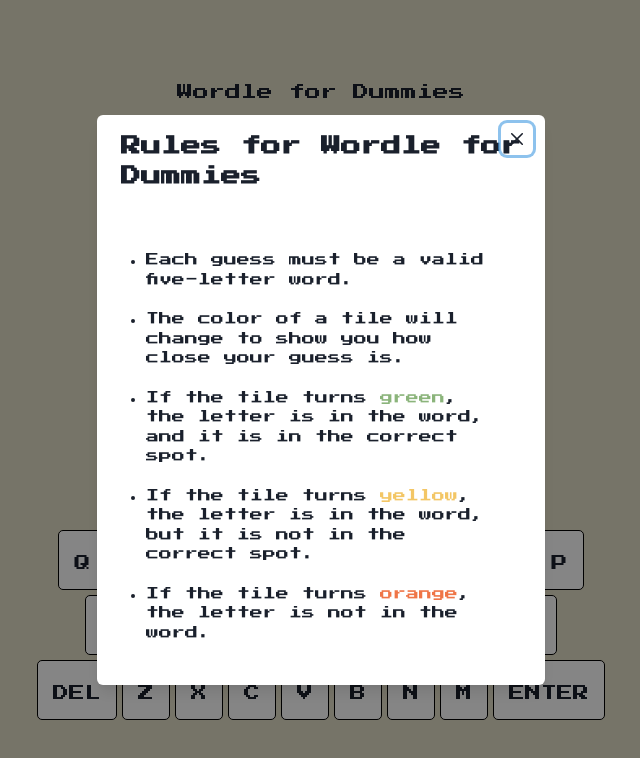
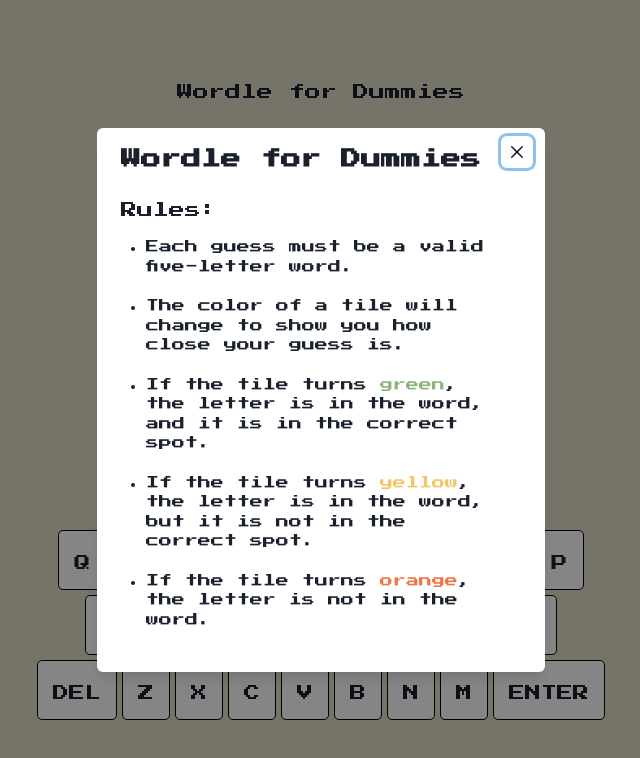
Before and after one commit to anagarango/WordleForDummies, a Next.js app: page / in a window 1280 px wide. Shown: the top 758 px of the page, without its empty margins (319-959 px from the left). Built offline with nearby package versions, Linux system fonts and the light colour scheme.

Commit message:
modal beginning update

```diff
--- a/src/app/page.tsx
+++ b/src/app/page.tsx
@@ -188,9 +188,10 @@
           <ModalCloseButton />
           {modalOpen.type == "beginning" &&
             <>
-              <ModalHeader>Rules for Wordle for Dummies</ModalHeader>
+              <ModalHeader>Wordle for Dummies</ModalHeader>
               <ModalBody>
-                <ul style={{padding:"25px", fontSize:"13px"}}>
+                <h4>Rules:</h4>
+                <ul style={{padding:"5px 25px 25px 25px", fontSize:"13px"}}>
                   <li style={{padding:"10px 0"}}>Each guess must be a valid five-letter word.</li>
                   <li style={{padding:"10px 0"}}>The color of a tile will change to show you how close your guess is.</li>
                   <li style={{padding:"10px 0"}}>If the tile turns <span style={{color:"#8BB47B"}}>green</span>, the letter is in the word, and it is in the correct spot.</li>
```
